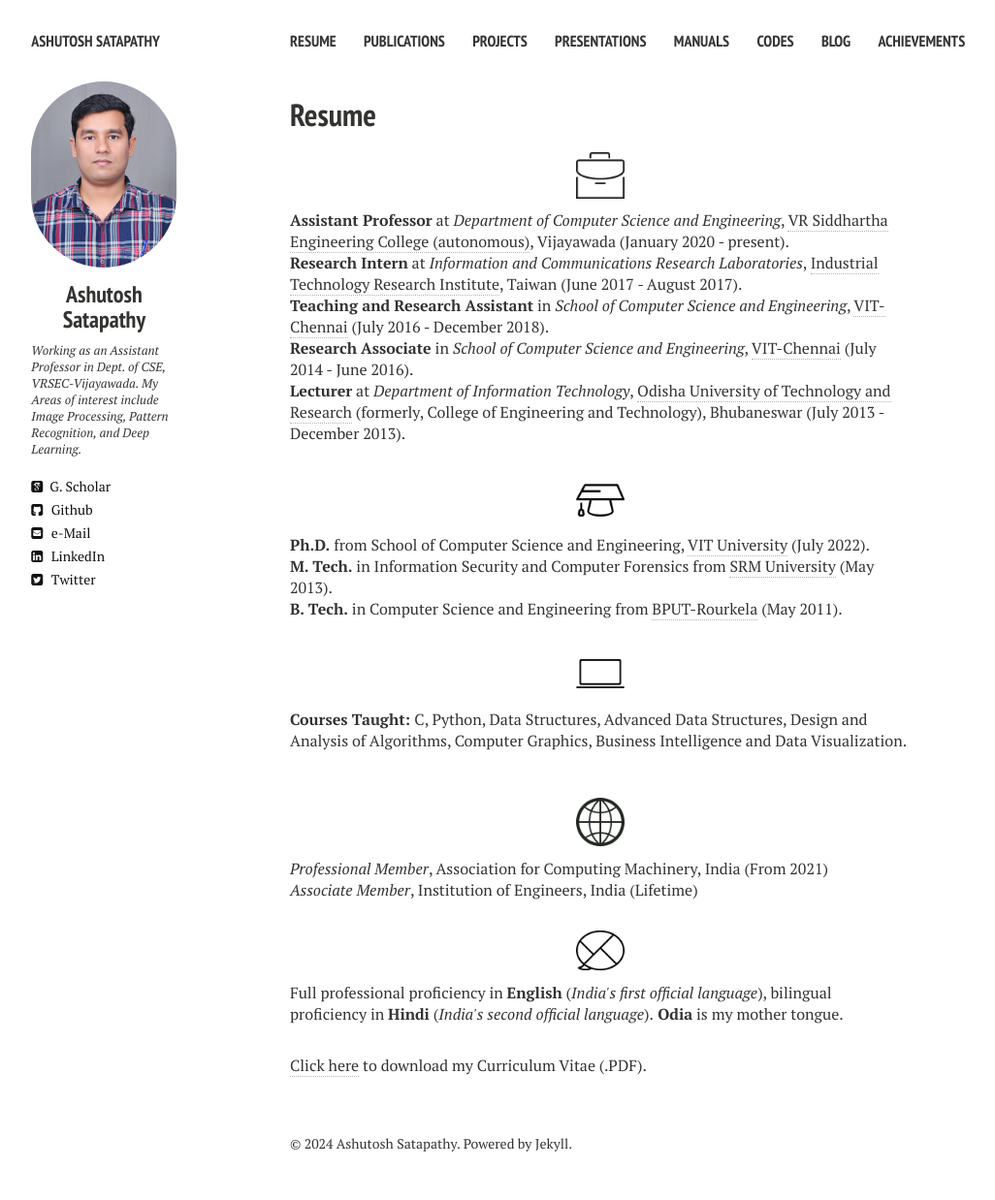
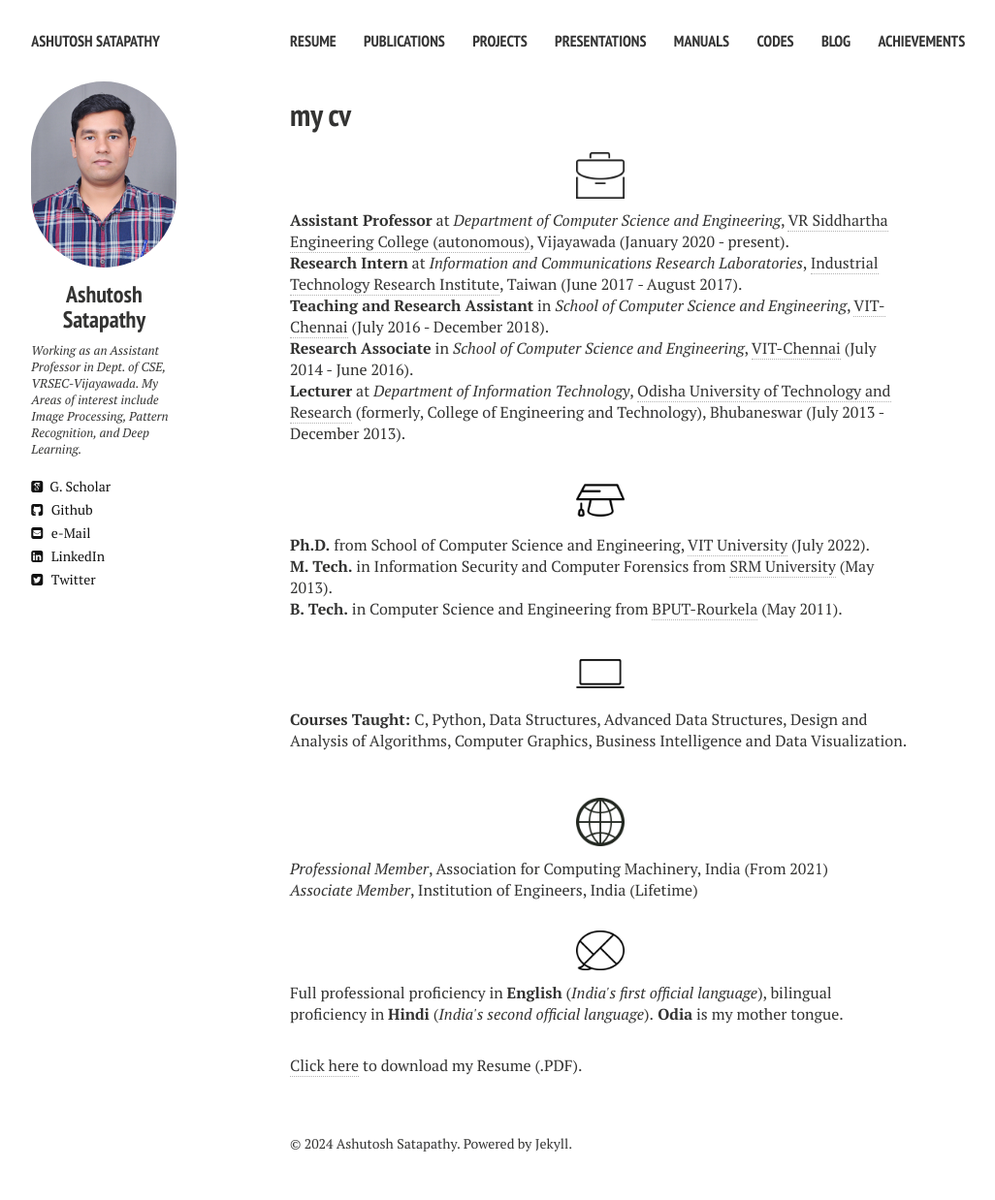
Before and after one commit to ashutoshsatapathy1990/ashutoshsatapathy1990.github.io, a Jekyll site: the page built from cv.md, in a window 1280 px wide. Shown: the whole page at 97% size, without its empty margins (21-1047 px from the left). Built offline with Jekyll 4.4.1, drawn with Linux system fonts in a browser that asks for light colours; nearby versions of some CDN libraries.

Commit message:
Update cv.md

```diff
--- a/cv.md
+++ b/cv.md
@@ -1,10 +1,10 @@
 ---
 layout: cv
 permalink: /cv/
-title: Resume
+title: my cv
 tags: [about]
 modified: 14-01-2018
 comments: false
 ---
 
-[Click here](https://www.dropbox.com/s/hk4bz7swbk4n43i/Resume.pdf?dl=0) to download my Curriculum Vitae (.PDF).
+[Click here](https://www.dropbox.com/s/hk4bz7swbk4n43i/Resume.pdf?dl=0) to download my Resume (.PDF).
```
